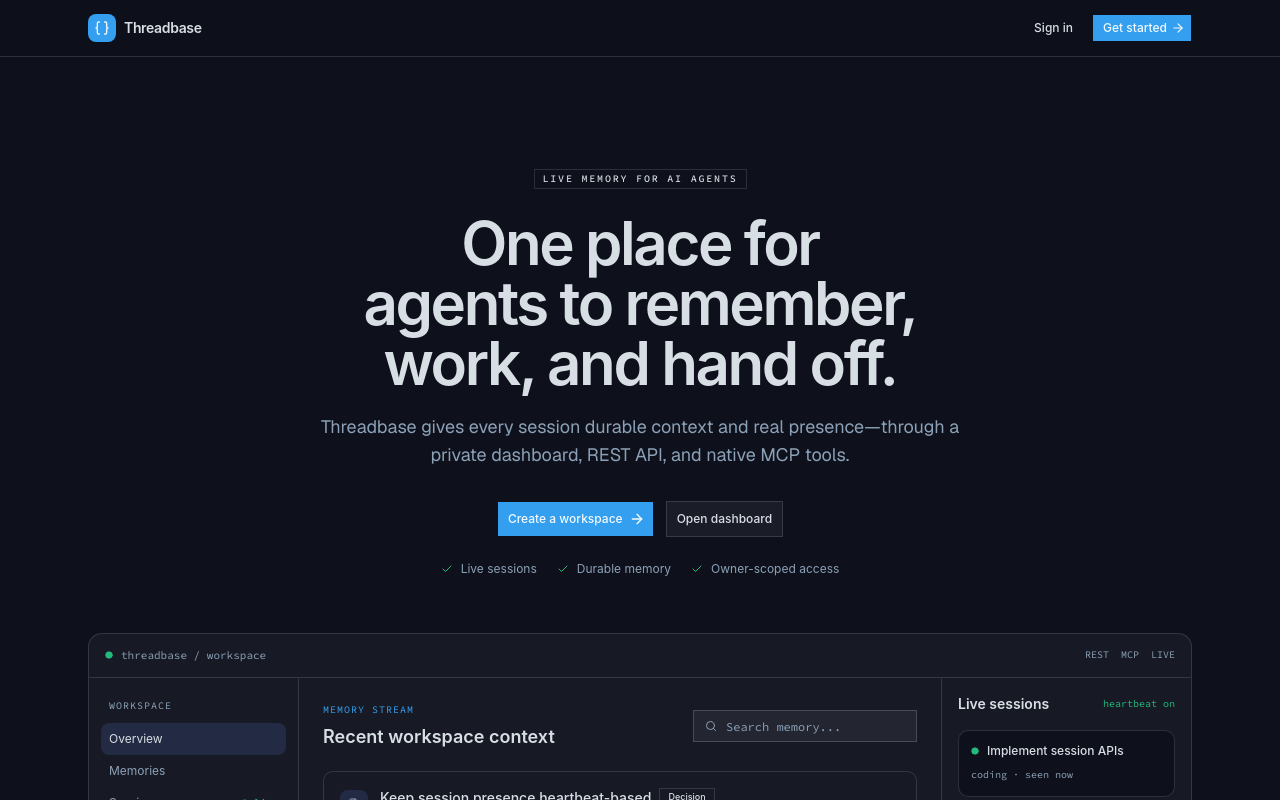
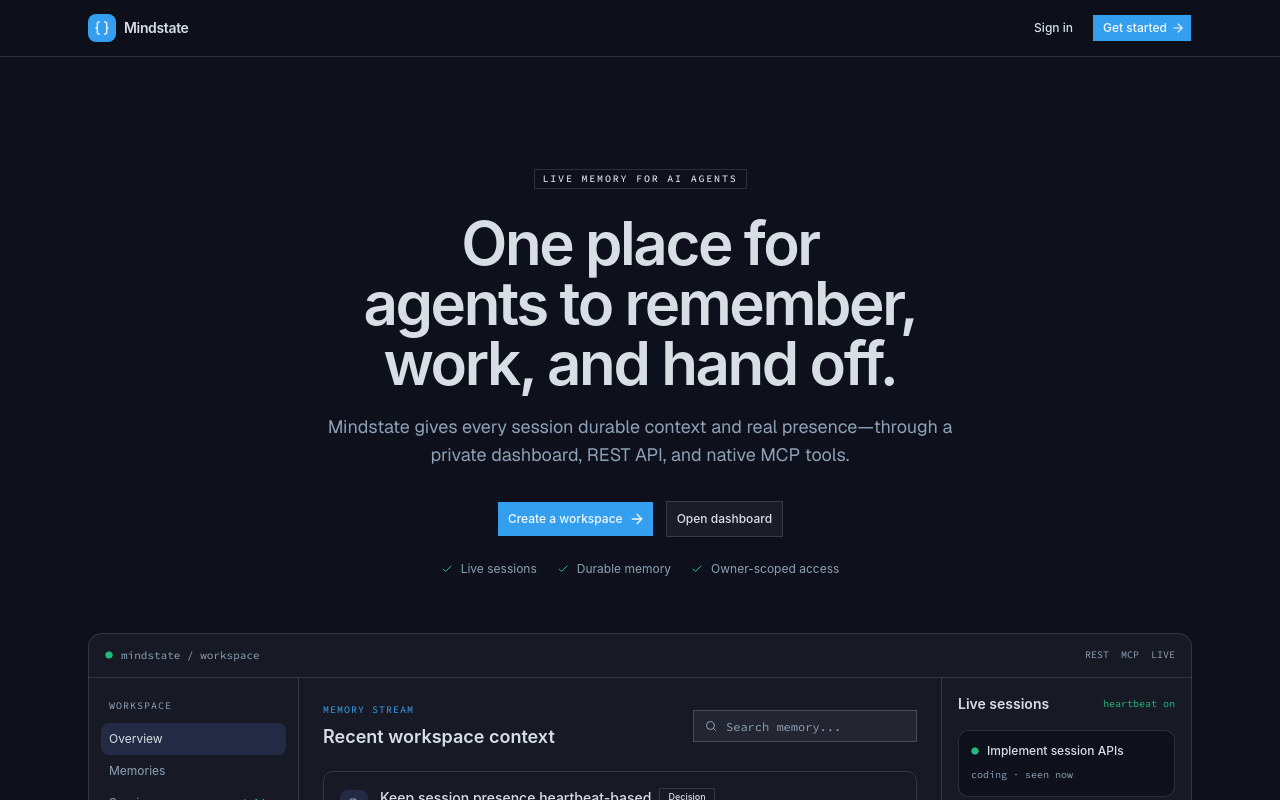
Before and after one commit to Avik-creator/Mindstate, a Next.js app: page / in a window 1280 px wide. Shown: the top 800 px of the page. Built offline with nearby package versions, Linux system fonts and the light colour scheme.

Commit message:
feat: rename "Threadbase" to "Mindstate" across all components and routes

```diff
--- a/app/api/mcp/route.ts
+++ b/app/api/mcp/route.ts
@@ -75,7 +75,7 @@ const mcp = createMcpHandler((server) => {
 
 async function handler(request: Request) {
   const requestActor = await actorFromRequest(request)
-  if (!requestActor) return Response.json({ error: 'Unauthorized' }, { status: 401, headers: { 'WWW-Authenticate': 'Bearer realm="Threadbase MCP"' } })
+  if (!requestActor) return Response.json({ error: 'Unauthorized' }, { status: 401, headers: { 'WWW-Authenticate': 'Bearer realm="Mindstate MCP"' } })
   return actorContext.run(requestActor, () => mcp(request))
 }
 
--- a/app/api/v1/route.ts
+++ b/app/api/v1/route.ts
@@ -2,7 +2,7 @@ import { NextResponse } from 'next/server'
 
 export async function GET() {
   return NextResponse.json({
-    name: 'Threadbase API',
+    name: 'Mindstate API',
     version: 'v1',
     status: 'configuration-required',
     capabilities: ['memories:read', 'memories:write', 'sessions:read', 'handoffs:write'],
--- a/app/layout.tsx
+++ b/app/layout.tsx
@@ -9,8 +9,17 @@ const sourceCodePro = Source_Code_Pro({ subsets: ['latin'], variable: '--font-so
 const geist = Geist({ subsets: ['latin'], variable: '--font-geist' })
 
 export const metadata: Metadata = {
-  title: 'Threadbase — Private agent memory',
+  metadataBase: new URL('https://mindstate.avikmukherjee.com'),
+  title: 'Mindstate — Private agent memory',
   description: 'Capture, search, and share durable context across agent sessions.',
+  alternates: { canonical: '/' },
+  openGraph: {
+    title: 'Mindstate — Private agent memory',
+    description: 'Capture, search, and share durable context across agent sessions.',
+    url: 'https://mindstate.avikmukherjee.com',
+    siteName: 'Mindstate',
+    type: 'website',
+  },
   generator: 'v0.app',
   icons: {
     icon: [
--- a/components/auth-form.tsx
+++ b/components/auth-form.tsx
@@ -31,7 +31,7 @@ export function AuthForm({ mode }: { mode: 'sign-in' | 'sign-up' }) {
   return (
     <main className="grid min-h-screen lg:grid-cols-[0.8fr_1.2fr]">
       <section className="flex flex-col justify-between border-r bg-card p-8 lg:p-12">
-        <Link href="/" className="flex items-center gap-3 text-sm font-semibold"><span className="flex size-8 items-center justify-center rounded-md bg-primary text-primary-foreground"><Braces className="size-4" /></span>Threadbase</Link>
+        <Link href="/" className="flex items-center gap-3 text-sm font-semibold"><span className="flex size-8 items-center justify-center rounded-md bg-primary text-primary-foreground"><Braces className="size-4" /></span>Mindstate</Link>
         <div className="hidden max-w-md lg:block"><p className="font-mono text-xs uppercase tracking-widest text-primary">Private by default</p><h1 className="mt-4 text-balance text-4xl font-semibold tracking-tight">A durable thread between you and every agent.</h1><p className="mt-4 text-sm leading-6 text-muted-foreground">Your memory, sessions, and handoffs remain scoped to your account and database.</p></div>
         <p className="text-xs text-muted-foreground">Next.js · Better Auth · Postgres</p>
       </section>
@@ -47,7 +47,7 @@ export function AuthForm({ mode }: { mode: 'sign-in' | 'sign-up' }) {
             {error && <p role="alert" className="text-sm text-destructive">{error}</p>}
             <Button type="submit" size="lg" disabled={pending}>{pending ? 'Please wait…' : mode === 'sign-up' ? 'Create workspace' : 'Sign in'}<ArrowRight data-icon="inline-end" /></Button>
           </form>
-          <p className="mt-6 text-sm text-muted-foreground">{mode === 'sign-up' ? 'Already have an account?' : 'New to Threadbase?'} <Link className="text-foreground underline underline-offset-4" href={mode === 'sign-up' ? '/sign-in' : '/sign-up'}>{mode === 'sign-up' ? 'Sign in' : 'Create an account'}</Link></p>
+          <p className="mt-6 text-sm text-muted-foreground">{mode === 'sign-up' ? 'Already have an account?' : 'New to Mindstate?'} <Link className="text-foreground underline underline-offset-4" href={mode === 'sign-up' ? '/sign-in' : '/sign-up'}>{mode === 'sign-up' ? 'Sign in' : 'Create an account'}</Link></p>
         </div>
       </section>
     </main>
--- a/components/landing-page.tsx
+++ b/components/landing-page.tsx
@@ -15,9 +15,9 @@ export function LandingPage() {
     <main className="min-h-screen bg-background text-foreground">
       <header className="border-b bg-background/90 backdrop-blur">
         <nav className="mx-auto flex h-14 max-w-6xl items-center justify-between px-4 sm:px-6" aria-label="Main navigation">
-          <Link href="/" className="flex items-center gap-2" aria-label="Threadbase home">
+          <Link href="/" className="flex items-center gap-2" aria-label="Mindstate home">
             <span className="flex size-7 items-center justify-center rounded-md bg-primary text-primary-foreground"><Braces className="size-4" aria-hidden="true" /></span>
-            <span className="text-sm font-semibold tracking-tight">Threadbase</span>
+            <span className="text-sm font-semibold tracking-tight">Mindstate</span>
           </Link>
           <div className="flex items-center gap-2">
             <Button variant="ghost" size="sm" nativeButton={false} render={<Link href="/sign-in" />}>Sign in</Button>
@@ -29,7 +29,7 @@ export function LandingPage() {
       <section className="mx-auto flex max-w-4xl flex-col items-center px-4 pb-14 pt-20 text-center sm:px-6 sm:pt-28">
         <Badge variant="outline" className="font-mono text-[10px] uppercase tracking-[0.18em]">Live memory for AI agents</Badge>
         <h1 className="mt-6 max-w-3xl text-balance font-sans text-4xl font-semibold tracking-[-0.04em] sm:text-6xl">One place for agents to remember, work, and hand off.</h1>
-        <p className="mt-5 max-w-2xl text-pretty text-base leading-7 text-muted-foreground sm:text-lg">Threadbase gives every session durable context and real presence—through a private dashboard, REST API, and native MCP tools.</p>
+        <p className="mt-5 max-w-2xl text-pretty text-base leading-7 text-muted-foreground sm:text-lg">Mindstate gives every session durable context and real presence—through a private dashboard, REST API, and native MCP tools.</p>
         <div className="mt-8 flex flex-wrap justify-center gap-3">
           <Button size="lg" nativeButton={false} render={<Link href="/sign-up" />}>Create a workspace<ArrowRight data-icon="inline-end" /></Button>
           <Button size="lg" variant="outline" nativeButton={false} render={<Link href="/dashboard" />}>Open dashboard</Button>
@@ -44,7 +44,7 @@ export function LandingPage() {
       <section className="mx-auto max-w-6xl px-4 pb-24 sm:px-6">
         <div className="overflow-hidden rounded-xl border bg-card shadow-xl">
           <div className="flex h-11 items-center justify-between border-b px-4">
-            <div className="flex items-center gap-2 font-mono text-[11px] text-muted-foreground"><Circle className="size-2 fill-chart-3 text-chart-3" />threadbase / workspace</div>
+            <div className="flex items-center gap-2 font-mono text-[11px] text-muted-foreground"><Circle className="size-2 fill-chart-3 text-chart-3" />mindstate / workspace</div>
             <div className="flex items-center gap-3 font-mono text-[10px] text-muted-foreground"><span>REST</span><span>MCP</span><span>LIVE</span></div>
           </div>
           <div className="grid min-h-96 lg:grid-cols-[210px_minmax(0,1fr)_250px]">
--- a/components/memory-dashboard.tsx
+++ b/components/memory-dashboard.tsx
@@ -59,7 +59,7 @@ function Brand() {
         <Braces className="size-4" aria-hidden="true" />
       </div>
       <div className="flex flex-col">
-        <span className="font-sans text-sm font-semibold tracking-tight">Threadbase</span>
+        <span className="font-sans text-sm font-semibold tracking-tight">Mindstate</span>
         <span className="font-mono text-[10px] uppercase tracking-widest text-muted-foreground">private memory</span>
       </div>
     </div>
--- a/lib/demo-data.ts
+++ b/lib/demo-data.ts
@@ -18,7 +18,7 @@ export const memories: Memory[] = [
     content:
       'Domain and application code must depend on repository contracts, not Neon or Drizzle directly. The Postgres adapter owns provider-specific search and transactions.',
     kind: 'decision',
-    project: 'Threadbase',
+    project: 'Mindstate',
     tags: ['architecture', 'database'],
     source: 'manual',
     updatedAt: '12 min ago',
@@ -29,7 +29,7 @@ export const memories: Memory[] = [
     content:
       'Give agents a compact, high-signal context bundle at the beginning of a session and a structured handoff target before the session ends.',
     kind: 'context',
-    project: 'Threadbase',
+    project: 'Mindstate',
     tags: ['agents', 'sessions'],
     source: 'mcp',
     updatedAt: '38 min ago',
@@ -51,7 +51,7 @@ export const memories: Memory[] = [
     content:
       'Connect Neon, create the Better Auth tables, then implement repositories before exposing write operations over MCP.',
     kind: 'handoff',
-    project: 'Threadbase',
+    project: 'Mindstate',
     tags: ['next', 'backend'],
     source: 'mcp',
     updatedAt: 'Yesterday',
@@ -59,7 +59,7 @@ export const memories: Memory[] = [
 ]
 
 export const projects = [
-  { name: 'Threadbase', count: 18, active: true },
+  { name: 'Mindstate', count: 18, active: true },
   { name: 'Personal', count: 7, active: false },
   { name: 'Research', count: 4, active: false },
 ]
```
